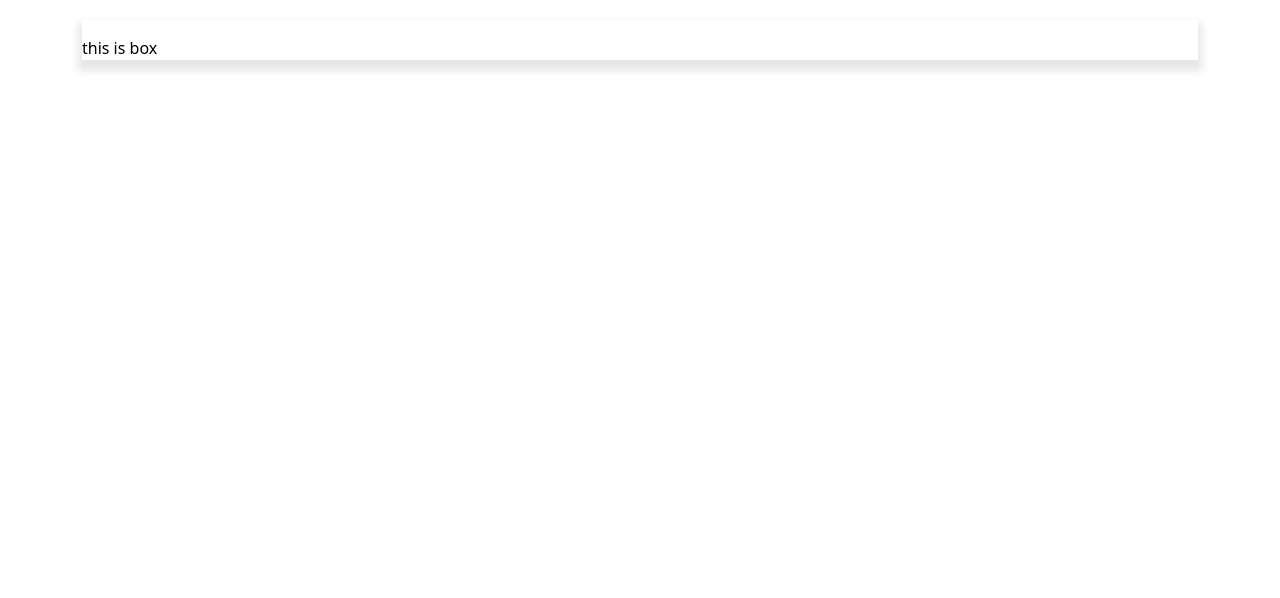
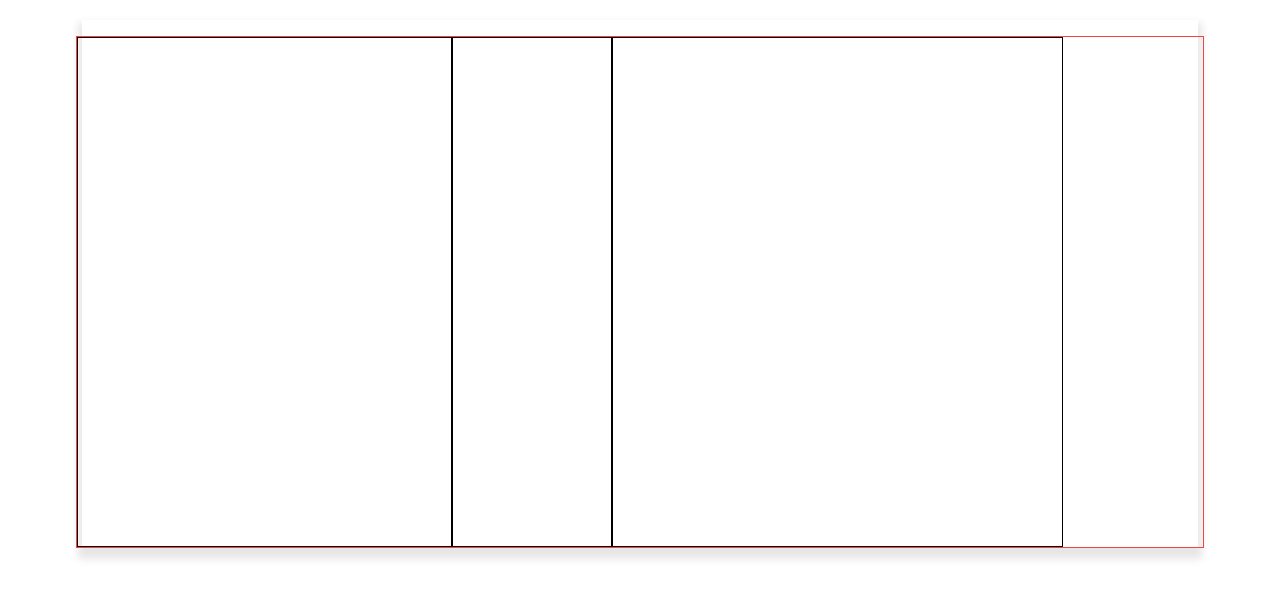
Before and after one commit to DhimanAnkush/tart-clover-1298, a React (Create React App) app in the folder client/: page / in a window 1280 px wide. Shown: the top 598 px of the page. Built offline with nearby package versions, Linux system fonts and the light colour scheme.

Commit message:
product-detail progress

```diff
--- a/client/src/App.js
+++ b/client/src/App.js
@@ -5,7 +5,13 @@ function App() {
     <div >
       <div className="m-auto flex justify-center">
         <div className='bg-white lg:w-[1116px] pt-[16px] shadow-[0_7px_8px_4px_rgba(0,0,0,0.1)] mt-5'>
-          this is box
+          <div className='px-1.5'>
+            <div className="flex flex-wrap mx-[-12px] border border-red-500">
+              <div className=" w-4/12 flex border border-black px-[12px]"  ></div>
+              <div className="h-[510px] w-[160px] max-h-[650px] px-[12px] border border-black"></div>
+              <div className="w-2/5 flex max-w-full px-[12px] border border-black"></div>
+            </div>
+          </div>
         </div>
       </div>
 
--- a/client/src/pages/ProductDetail.jsx
+++ b/client/src/pages/ProductDetail.jsx
@@ -3,8 +3,10 @@ import React from 'react'
 const ProductDetail = () => {
   return (
     <div >
-      <div className='bg-white border-solid border-2 border-red lg:w-[1116px]'>
-
+     <div className="m-auto flex justify-center">
+        <div className='bg-white lg:w-[1116px] pt-[16px] shadow-[0_7px_8px_4px_rgba(0,0,0,0.1)] mt-5'>
+          <div className='px-1.5'></div>
+        </div>
       </div>
     </div>
   )
```
